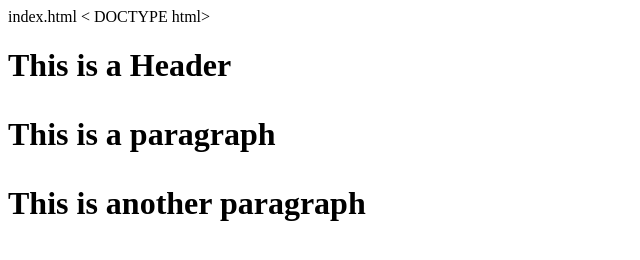
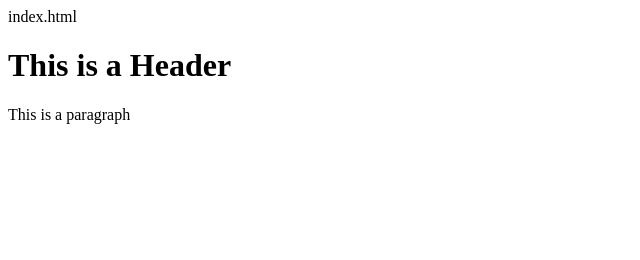
Before and after one commit to dann2425/git-test, a plain HTML site: page index.html in a window 1280 px wide. Shown: the whole page, without its empty margins (0-640 px from the left). Drawn offline with Linux system fonts and the light colour scheme.

Commit message:
Second commit

```diff
--- a/index.html
+++ b/index.html
@@ -1,9 +1,8 @@
 index.html
-< DOCTYPE html>
+<!DOCTYPE html>
 <html>
     <body>
-        <h1>This is a Header<h1>
-        <p>This is a paragraph</p>
-        <p>This is another paragraph</p>
+        <h1> This is a Header</h1>
+        <p> This is a paragraph</p>
     </body>
 </html>
```
